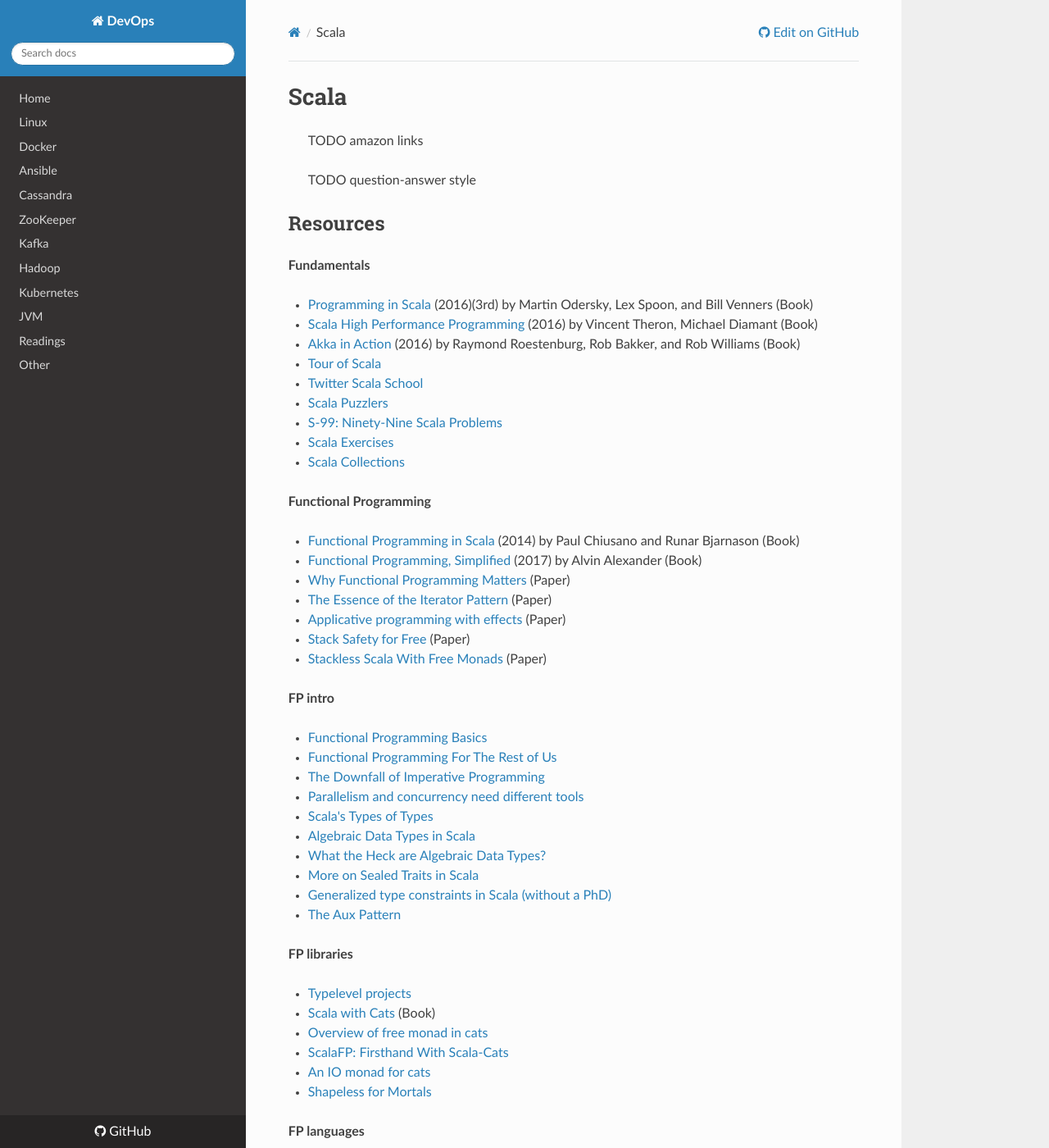
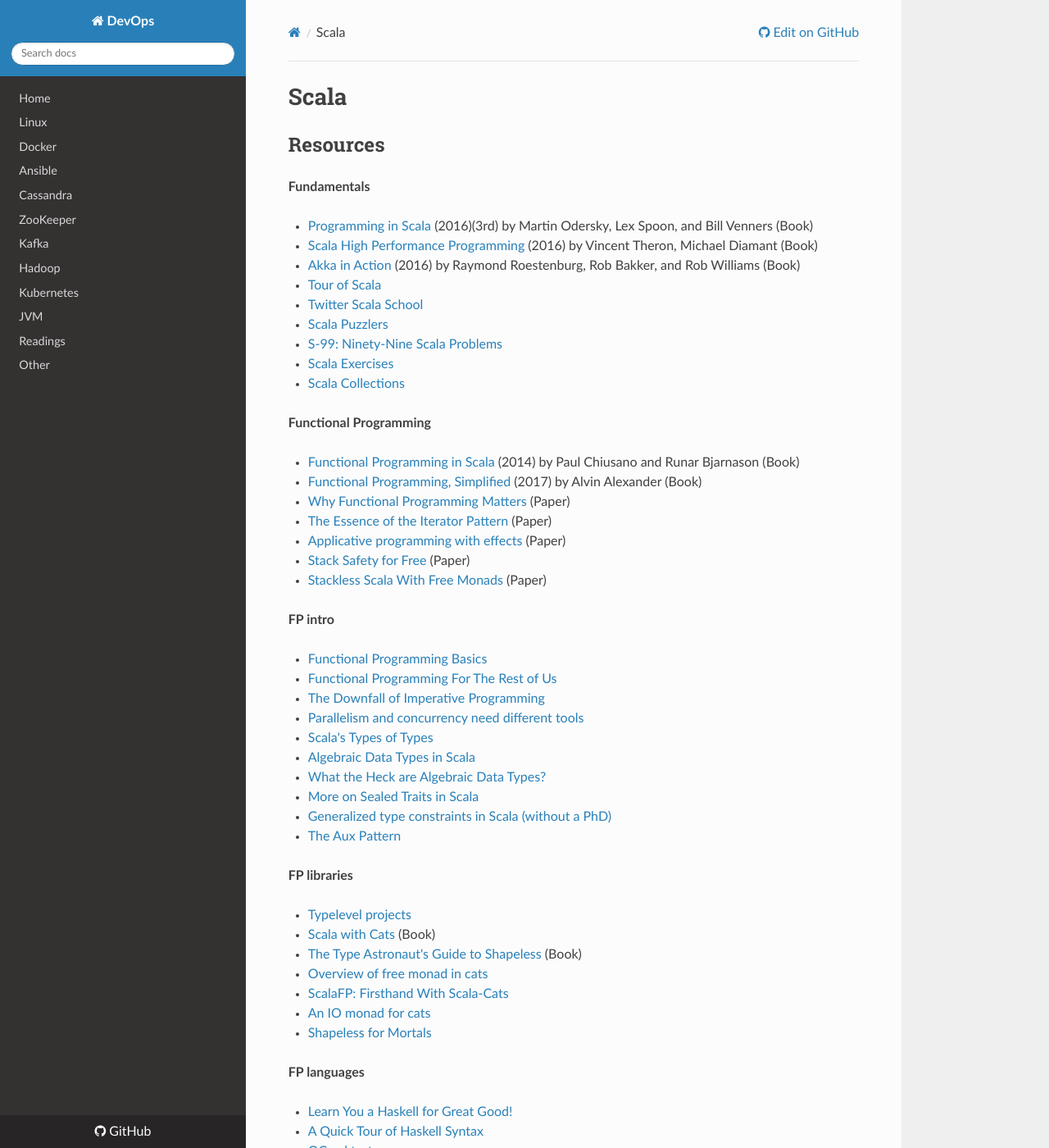
Before and after one commit to niqdev/devops, an MkDocs documentation site: the page built from docs/_scala.md, in a window 1280 px wide and 1400 px high. Shown: the whole window at 82% size. Built offline with MkDocs 1.6.1, drawn with Linux system fonts in a browser that asks for light colours; nearby versions of some CDN libraries; old or Windows-style settings are respelled for this version of MkDocs.

Commit message:
doc: update scala links

```diff
--- a/docs/_scala.md
+++ b/docs/_scala.md
@@ -1,16 +1,12 @@
 # Scala
-
-> TODO amazon links
-
-> TODO question-answer style
 
 ## Resources
 
 **Fundamentals**
 
-* [Programming in Scala](https://www.artima.com/shop/programming_in_scala) (2016)(3rd) by Martin Odersky, Lex Spoon, and Bill Venners (Book)
-* [Scala High Performance Programming](https://www.packtpub.com/application-development/scala-high-performance-programming) (2016) by Vincent Theron, Michael Diamant (Book)
-* [Akka in Action](https://www.manning.com/books/akka-in-action) (2016) by Raymond Roestenburg, Rob Bakker, and Rob Williams (Book)
+* [Programming in Scala](https://amzn.to/2OAAgc3) (2016)(3rd) by Martin Odersky, Lex Spoon, and Bill Venners (Book)
+* [Scala High Performance Programming](https://amzn.to/2Oy7QiS) (2016) by Vincent Theron, Michael Diamant (Book)
+* [Akka in Action](https://amzn.to/2vsTesn) (2016) by Raymond Roestenburg, Rob Bakker, and Rob Williams (Book)
 
 * [Tour of Scala](https://docs.scala-lang.org/tour/tour-of-scala.html)
 * [Twitter Scala School](https://twitter.github.io/scala_school)
@@ -21,8 +17,8 @@
 
 **Functional Programming**
 
-* [Functional Programming in Scala](https://www.manning.com/books/functional-programming-in-scala) (2014) by Paul Chiusano and Runar Bjarnason (Book)
-* [Functional Programming, Simplified](https://alvinalexander.com/scala/functional-programming-simplified-book) (2017) by Alvin Alexander (Book)
+* [Functional Programming in Scala](https://amzn.to/2OCFpQG) (2014) by Paul Chiusano and Runar Bjarnason (Book)
+* [Functional Programming, Simplified](https://amzn.to/2OCFROS) (2017) by Alvin Alexander (Book)
 
 * [Why Functional Programming Matters](https://www.cs.kent.ac.uk/people/staff/dat/miranda/whyfp90.pdf) (Paper)
 * [The Essence of the Iterator Pattern](https://www.cs.ox.ac.uk/jeremy.gibbons/publications/iterator.pdf) (Paper)
@@ -48,6 +44,7 @@
 
 * [Typelevel projects](https://typelevel.org)
 * [Scala with Cats](https://underscore.io/books/scala-with-cats) (Book)
+* [The Type Astronaut's Guide to Shapeless](https://underscore.io/books/shapeless-guide) (Book)
 * [Overview of free monad in cats](https://blog.scalac.io/2016/06/02/overview-of-free-monad-in-cats.html)
 * [ScalaFP: Firsthand With Scala-Cats](https://www.signifytechnology.com/blog/2018/07/scalafp-firsthand-with-scala-cats-monads-number-1-by-harmeet-singh)
 * [An IO monad for cats](https://typelevel.org/blog/2017/05/02/io-monad-for-cats.html)
```
Also changed, not shown: other parts of docs/_scala.md (+2 -0 lines).
